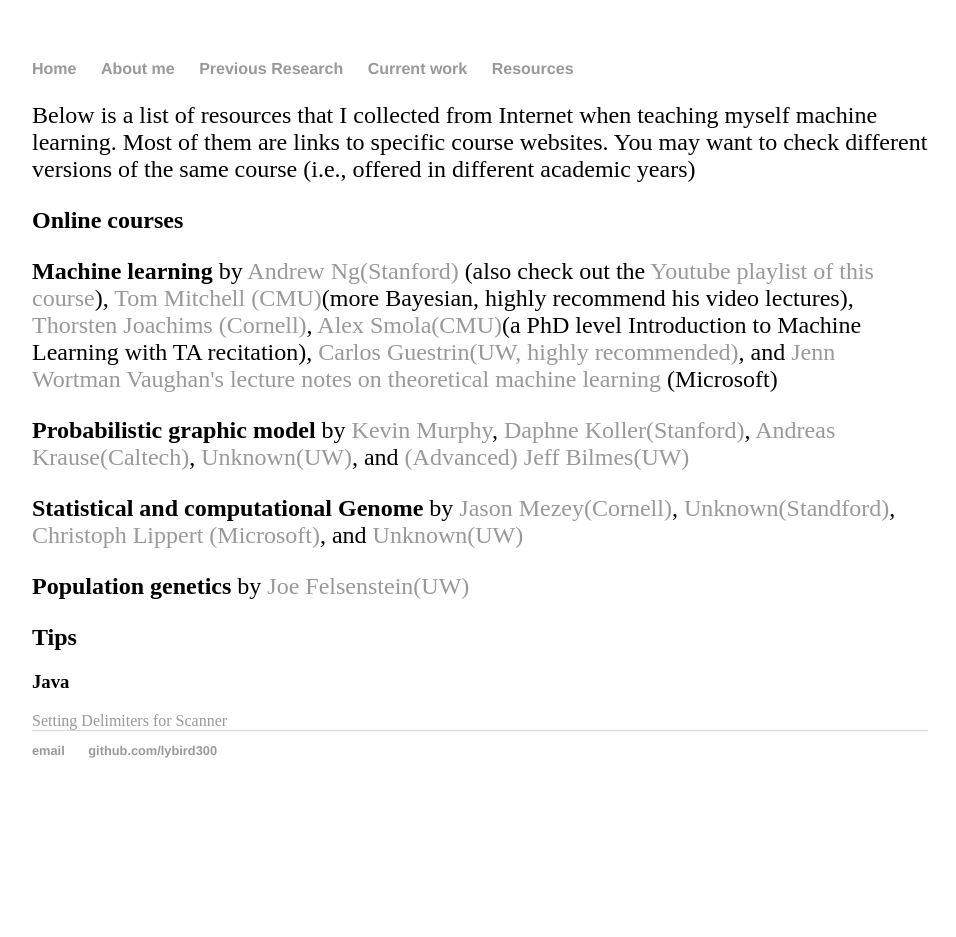
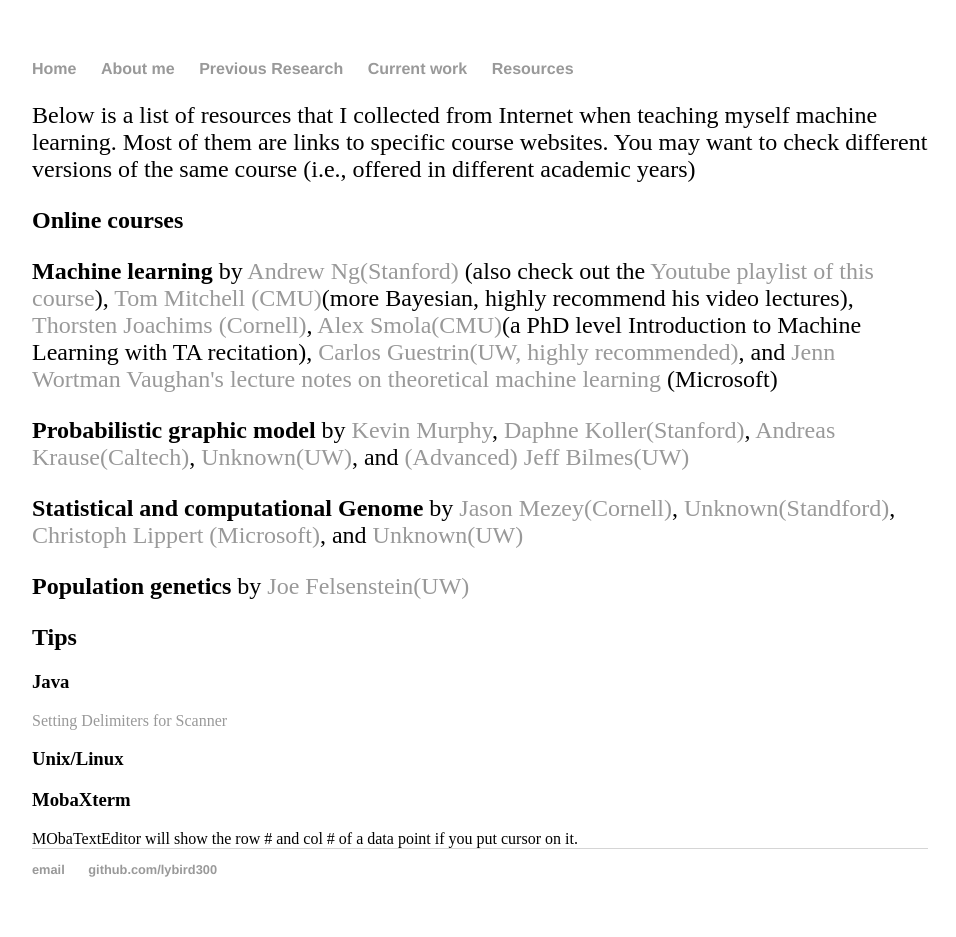
Before and after one commit to lybird300/lybird300.github.io, a Jekyll site: the page built from resources/index.html, in a window 1280 px wide. Shown: the whole page, without its empty margins (160-1116 px from the left). Built offline with Jekyll 4.4.1, drawn with Linux system fonts in a browser that asks for light colours; before the commit the page ends 900 px from its top, so only the background shows below that.

Commit message:
Update index.html

```diff
--- a/resources/index.html
+++ b/resources/index.html
@@ -16,4 +16,8 @@
 <h2>Tips</h2>
 <h3>Java</h3>
 <a href="http://www.java2s.com/Tutorial/Java/0180__File/SettingDelimitersforScanner.htm">Setting Delimiters for Scanner</a>
+<h3>Unix/Linux</h3>
+
+<h3>MobaXterm</h3>
+MObaTextEditor will show the row # and col # of a data point if you put cursor on it.
 </div><!-- /.blurb -->
```
